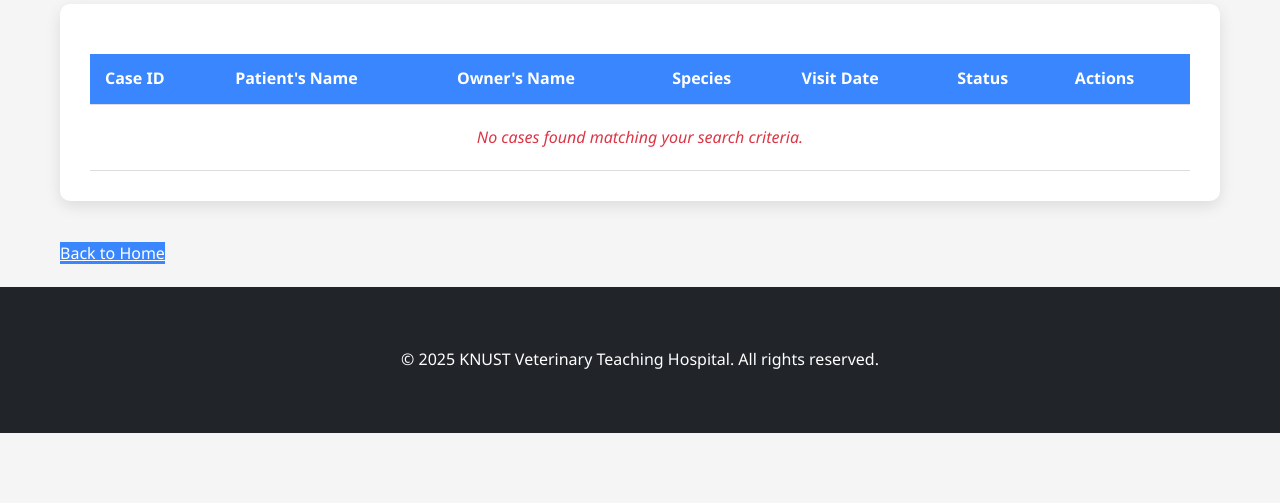
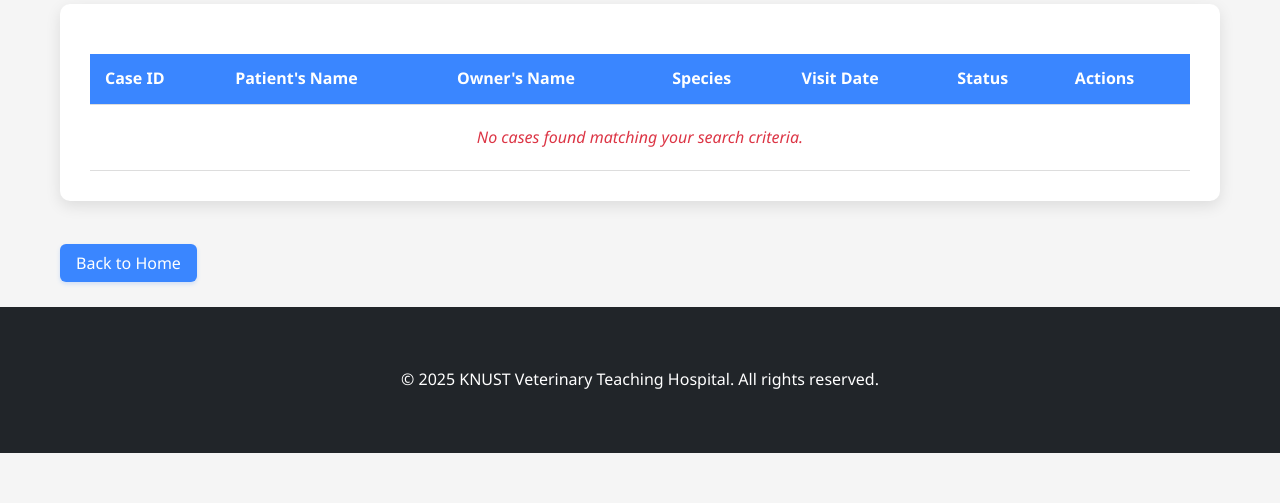
Before and after one commit to Hisrich/Vet-Case-Webapp, a Flask app: page /cases in a window 1280 px wide. Shown: the part 297-800 px from the top of the page. Run offline with Flask 3, Linux system fonts and the light colour scheme; some libraries are stand-ins or nearby versions.

Commit message:
Modified nav button

```diff
--- a/templates/cases.html
+++ b/templates/cases.html
@@ -173,7 +173,30 @@
             transform: scale(1.05);
         }
 
-        /* Footer */
+        .home-btn-box {
+            display: inline-block;
+            margin: 10px 0;
+        }
+
+        .btn-secondary {
+            background-color: #3a86ff;
+            color: white;
+            padding: 8px 16px;
+            border-radius: 6px;
+            text-decoration: none;
+            font-weight: 500;
+            box-shadow: 0 2px 4px rgba(58, 134, 255, 0.2);
+            transition: all 0.2s ease;
+            border: none;
+            cursor: pointer;
+        }
+
+        .btn-secondary:hover {
+            background-color: #2667d6;
+            box-shadow: 0 3px 6px rgba(58, 134, 255, 0.3);
+            transform: translateY(-1px);
+        }
+
         footer {
             background-color: var(--dark);
             color: white;
@@ -208,12 +231,6 @@
             font-style: italic;
         }
 
-        .btn-secondary {
-            background-color: #3a86ff;
-            color: white;
-        }
-
-        /* Responsive Design */
         @media (max-width: 768px) {
             th, td {
                 padding: 8px 10px;
@@ -312,7 +329,7 @@
                 </tbody>
             </table>
         </div>
-        <div>
+        <div class="home-btn-box">
             <a href="{{ url_for('home') }}" class="btn btn-secondary">Back to Home</a>
         </div>
     </main>
```
